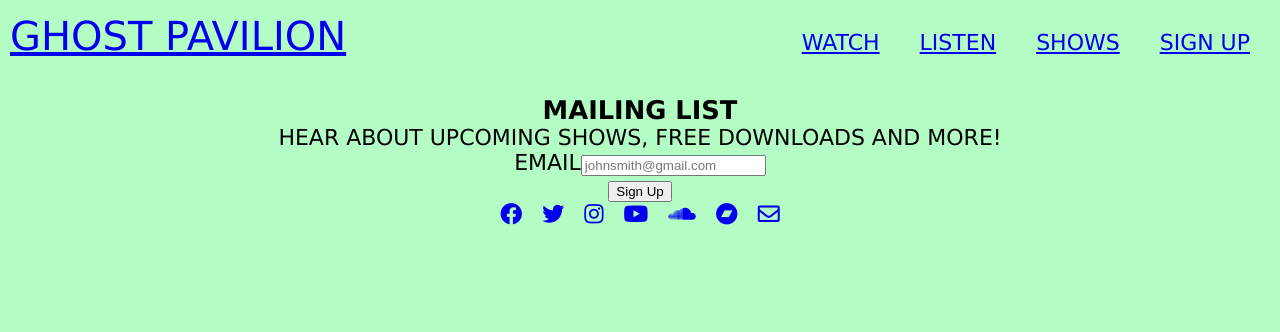
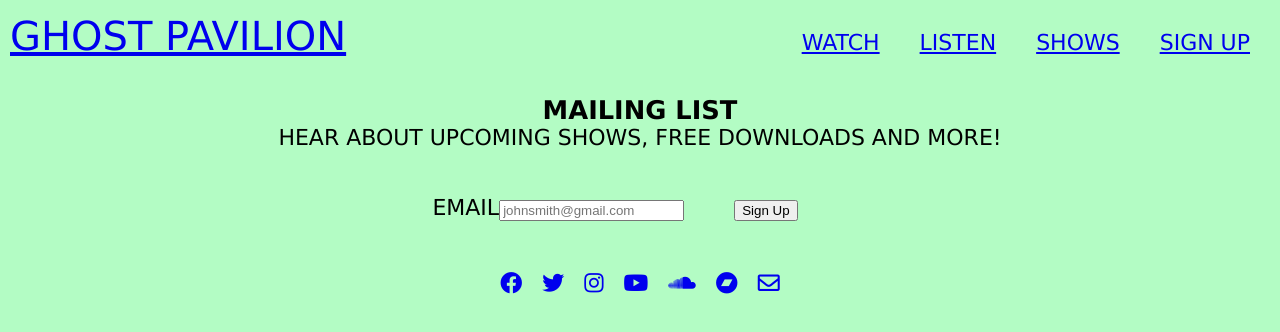
Before and after one commit to jahpe777/Ghost-Pavilion, a React (Create React App) app: page /signup in a window 1280 px wide. Shown: the top 332 px of the page. Built offline with nearby package versions, Linux system fonts and the light colour scheme.

Commit message:
seventh commit

```diff
--- a/src/SignUpPage/SignUpPage.css
+++ b/src/SignUpPage/SignUpPage.css
@@ -0,0 +1,3 @@
+button {
+    margin: 50px;
+}
--- a/src/SignUpPage/SignUpPage.js
+++ b/src/SignUpPage/SignUpPage.js
@@ -7,12 +7,10 @@ class SignUpPage extends Component {
 
     handleSubmit = event => {
         event.preventDefault();
+        const email = event.target.email.value;
+        this.context.addNewSubscriber(email);
+        alert('Thanks for signing up!');
 
-        const email = event.target.email.value;
-
-        this.context.addNewSubscriber(email);
-
-        console.log(email)
         /*fetch('/api/form-submit-url', {
             method: 'POST',
             body: data,
@@ -31,16 +29,14 @@ class SignUpPage extends Component {
                     <p>Hear about upcoming shows, free downloads and more!</p>
                 </div>
                 <form className='signup-form' onSubmit={this.handleSubmit}>
-                    <div>
                         <label htmlFor="email">Email</label>
                         <input placeholder="johnsmith@gmail.com" type="text" name='email' id='email' />
-                    </div>
-                    <button type='submit'>Sign Up</button>
+                    <button type='submit' >Sign Up</button>
                 </form>
             </section>
         </div>
         );
     }
-}
+};
 
 export default SignUpPage;
--- a/src/WatchPage/WatchPage.js
+++ b/src/WatchPage/WatchPage.js
@@ -11,7 +11,7 @@ class WatchPage extends Component {
                 width='560'
                 height='315'
                 src='https://www.youtube.com/embed/7Uu_pHFaeuo'
-                frameborder='0'
+                frameBorder='0'
                 allow='accelerometer; autoplay; encrypted-media; gyroscope; picture-in-picture'
                 allowFullScreen
             >
@@ -23,8 +23,8 @@ class WatchPage extends Component {
                 width='560'
                 height='315'
                 src='https://www.youtube.com/embed/zvsYVJa-D_8'
-                frameborder='0' allow='accelerometer; autoplay; encrypted-media; gyroscope; picture-in-picture'
-                allowfullscreen
+                frameBorder='0' allow='accelerometer; autoplay; encrypted-media; gyroscope; picture-in-picture'
+                allowFullScreen
             >
             </iframe>
         </section>
@@ -34,9 +34,9 @@ class WatchPage extends Component {
             width='560'
             height='315'
             src='https://www.youtube.com/embed/6Phl_yT9XK4'
-            frameborder='0'
+            frameBorder='0'
             allow='accelerometer; autoplay; encrypted-media; gyroscope; picture-in-picture'
-            allowfullscreen
+            allowFullScreen
             >
             </iframe>
         </section>
```
Also changed, not shown: 1 other file (tests, documents, lock files or other folders).
